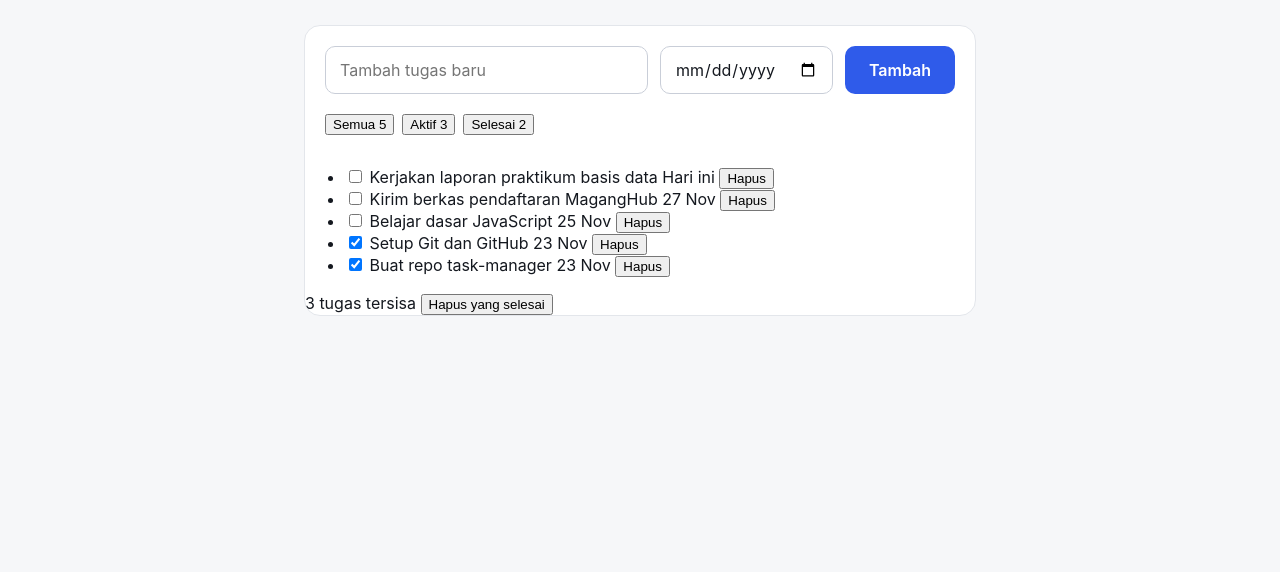
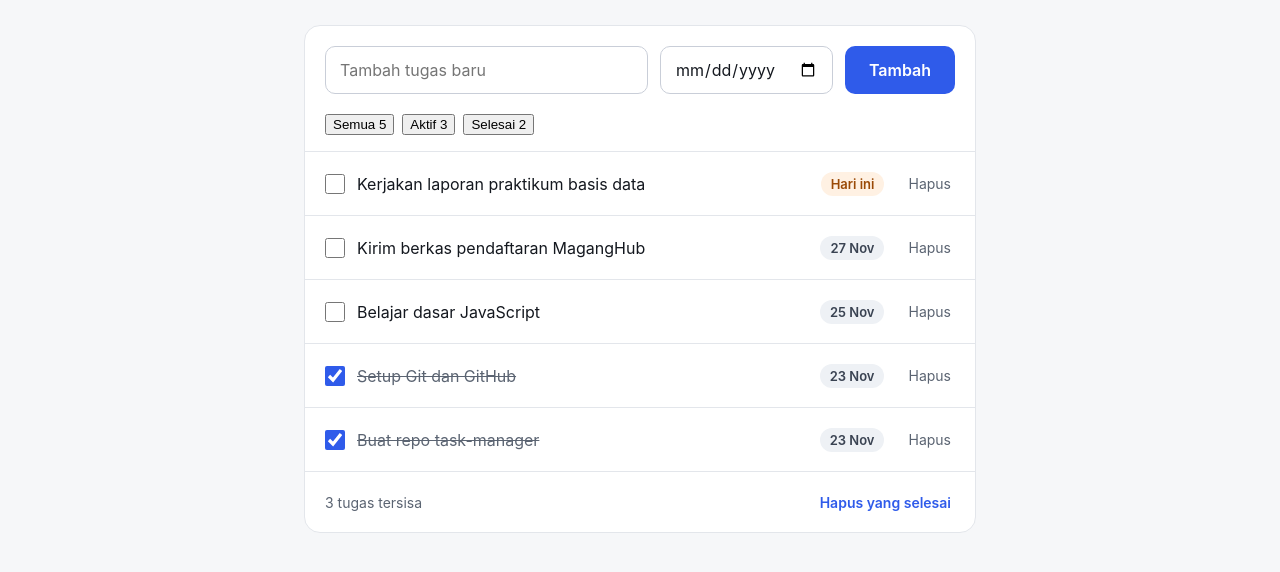
Before and after one commit to andhikamahrajan/task-manager, a plain HTML site: page index.html in a window 1280 px wide. Shown: the part 188-760 px from the top of the page. Drawn offline with Linux system fonts and the light colour scheme.

Commit message:
tambah daftar tugas dan footer

```diff
--- a/style.css
+++ b/style.css
@@ -143,3 +143,93 @@ input:focus-visible {
   outline: 2px solid var(--teks);
   outline-offset: 2px;
 }
+
+.daftar {
+  list-style: none;
+  margin: 0;
+  padding: 0;
+}
+
+.tugas {
+  display: flex;
+  align-items: center;
+  gap: 12px;
+  min-height: 64px;
+  padding: 8px 12px 8px 20px;
+  border-top: 1px solid var(--garis);
+}
+
+.tugas input[type="checkbox"] {
+  flex: none;
+  width: 20px;
+  height: 20px;
+  margin: 0;
+  accent-color: var(--aksen);
+}
+
+.tugas label {
+  flex: 1;
+  min-width: 0;
+  padding: 12px 0;
+  font-size: 16px;
+  line-height: 1.4;
+  cursor: pointer;
+}
+
+.tugas.selesai label {
+  color: var(--teks-redup);
+  text-decoration: line-through;
+}
+
+.badge {
+  flex: none;
+  padding: 4px 10px;
+  border-radius: 999px;
+  background: #EEF1F5;
+  color: #3A4352;
+  font-size: 13px;
+  font-weight: 600;
+}
+
+.badge-hari-ini {
+  background: #FFF1E3;
+  color: #9A4A07;
+}
+
+.hapus {
+  flex: none;
+  min-height: 44px;
+  padding: 0 12px;
+  border: 0;
+  border-radius: 10px;
+  background: transparent;
+  color: var(--teks-redup);
+  font-family: inherit;
+  font-size: 14px;
+  cursor: pointer;
+}
+
+.footer-kartu {
+  display: flex;
+  align-items: center;
+  justify-content: space-between;
+  flex-wrap: wrap;
+  gap: 12px;
+  min-height: 60px;
+  padding: 8px 12px 8px 20px;
+  border-top: 1px solid var(--garis);
+  font-size: 14px;
+  color: var(--teks-redup);
+}
+
+.hapus-selesai {
+  min-height: 44px;
+  padding: 0 12px;
+  border: 0;
+  background: transparent;
+  color: var(--aksen);
+  font-family: inherit;
+  font-size: 14px;
+  font-weight: 600;
+  cursor: pointer;
+}
```
